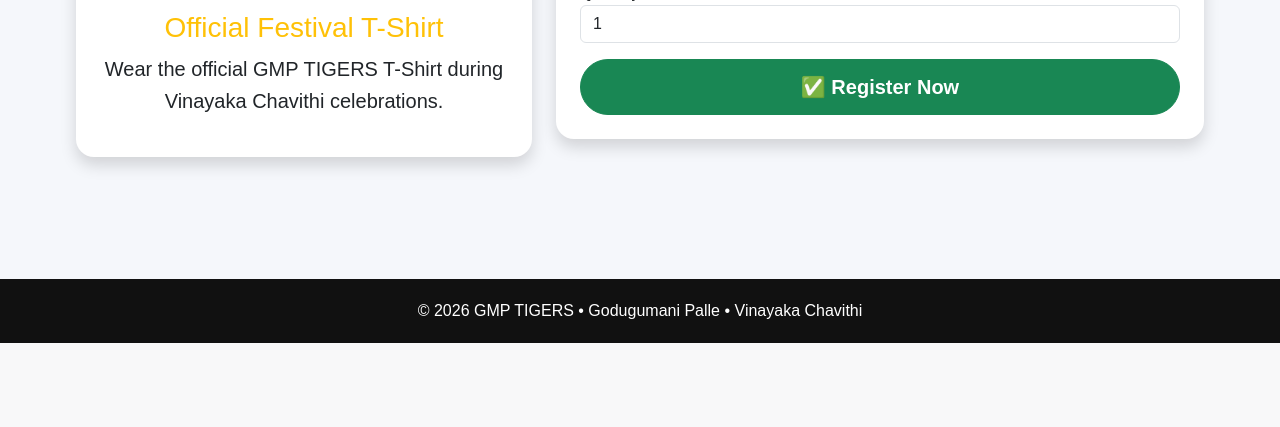
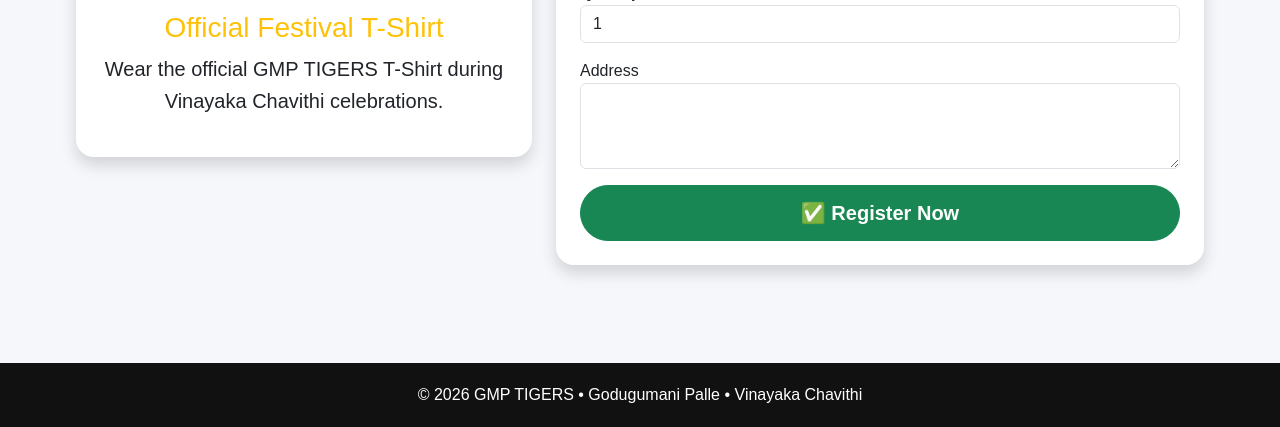
Before and after one commit to nalipireddyrohith-web/gmp-tigers-festival, a Flask app: page /tshirt in a window 1280 px wide. Shown: the part 1221-1648 px from the top of the page. Before the commit the page ends 1564 px from the top, so only its background shows below. Run offline with Flask 3, Linux system fonts and the light colour scheme; some libraries are stand-ins or nearby versions.

Commit message:
Add address field to T-shirt registration form

```diff
--- a/templates/tshirt.html
+++ b/templates/tshirt.html
@@ -82,7 +82,14 @@
 <input type="number" name="quantity" value="1" min="1" class="form-control" required>
 </div>
 
+
+<div class="mb-3">
+<label>Address</label>
+<textarea name="address" class="form-control" rows="3" required></textarea>
+</div>
+
 <button class="btn btn-success btn-lg w-100" type="submit">
+
 ✅ Register Now
 </button>
 
```
